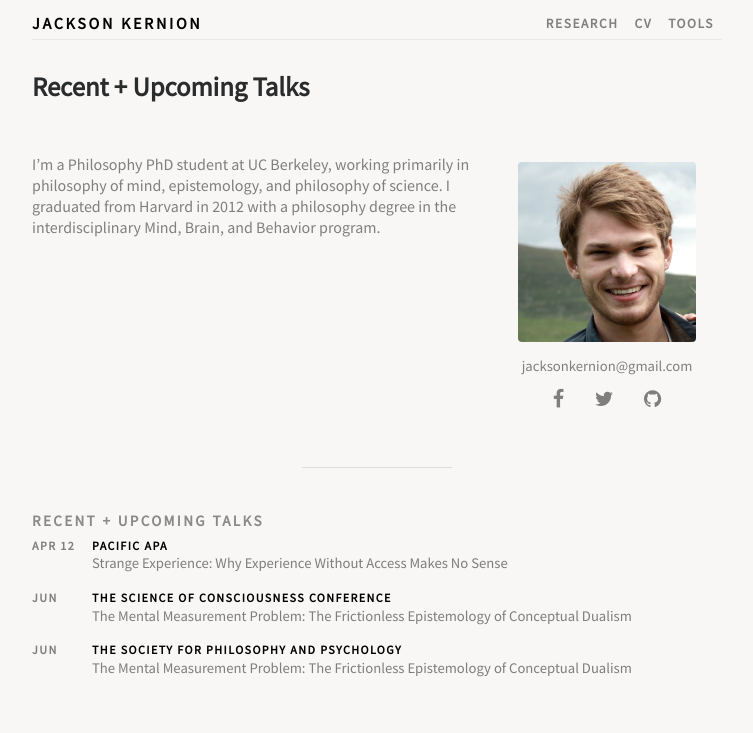
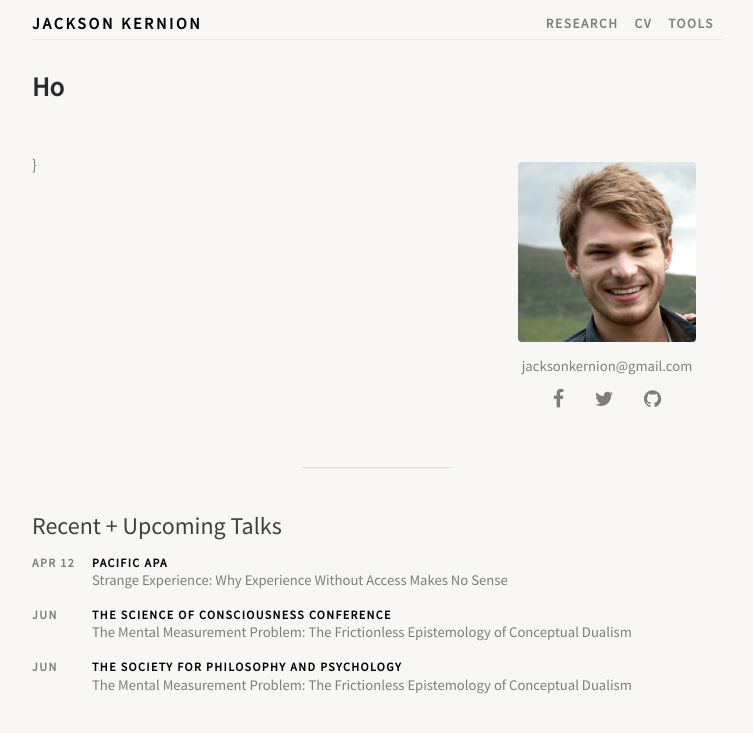
Before and after one commit to jacksonkernion/jacksonkernion.github.io, a Jekyll site: the page built from index.md, in a window 1280 px wide. Shown: the top 733 px of the page, without its empty margins (263-1016 px from the left). Built offline with Jekyll 4.4.1, drawn with Linux system fonts in a browser that asks for light colours; nearby versions of some CDN libraries; our own code applies the rules of GitHub Pages for plain Markdown files.

Commit message:
Updated Markdown to need less html

```diff
--- a/_layouts/default.html
+++ b/_layouts/default.html
@@ -69,7 +69,6 @@
 
   {% if page.description %}
     <div class="page-description">{{ page.description }}</div>
-    <div class="page-divider"></div>
   {% endif %}
 
   {% if page.short-bio %}
@@ -86,7 +85,7 @@
     </div>
   </div>
   <div class="col-12 col-sm-8 pull-sm-4 short-bio">
-    {{ page.short-bio}}
+    {{{ page.short-bio}}}
   </div>
   </div>
   {% endif %}
--- a/index.md
+++ b/index.md
@@ -1,4 +1,5 @@
 ---
+title: Ho
 short-bio: |
   I’m a Philosophy PhD student at UC Berkeley, working primarily in philosophy of mind, epistemology, and philosophy of science.
 
@@ -7,7 +8,7 @@
 ---
 
 
-## Recent + Upcoming Talks
+# Recent + Upcoming Talks
 
 {% for talk in site.data.cv.talks %}
 
```
